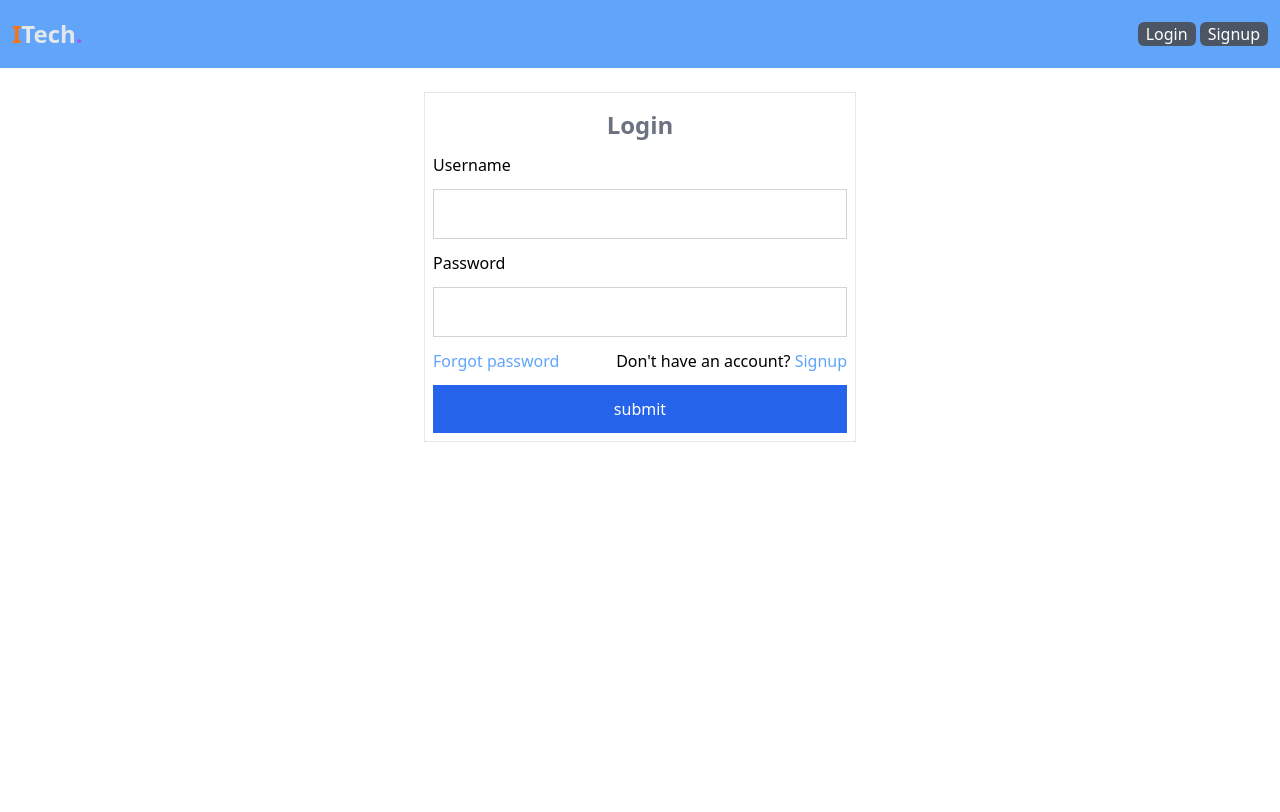
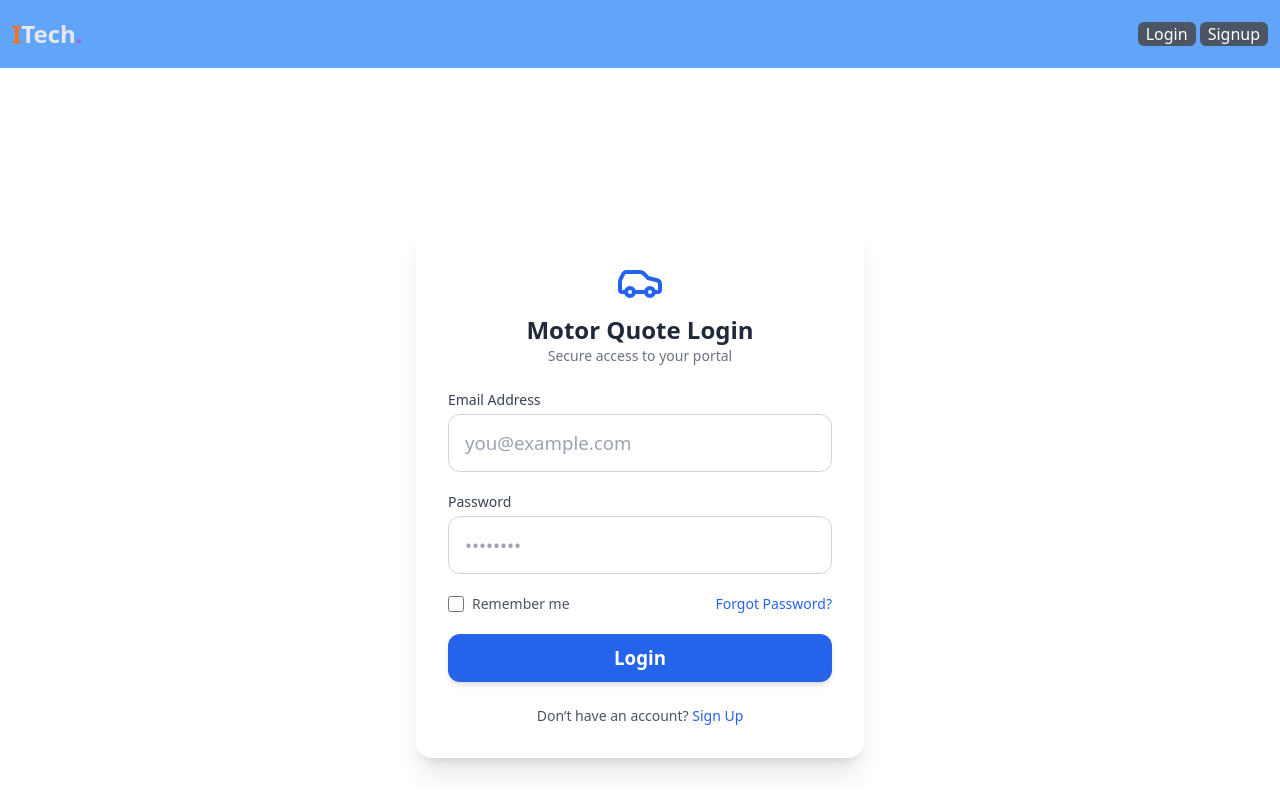
Before and after one commit to chriford-siame/insurtech-ui, a React (Create React App) app: page /login in a window 1280 px wide. Shown: the top 812 px of the page. Built offline with nearby package versions, Linux system fonts and the light colour scheme; no server answers.

Commit message:
Refine the ui

```diff
--- a/src/pages/auth/Login.tsx
+++ b/src/pages/auth/Login.tsx
@@ -1,7 +1,9 @@
 import React, { useState } from 'react'
 import { useAuth } from 'src/hooks/useAuth';
+import { motion } from 'framer-motion'
+import { Car } from 'lucide-react';
 
-function Login() {
+export default function Login() {
     const [username, setUsername] = useState("");
     const [password, setPassword] = useState("");
     const [error, setError] = useState("");
@@ -26,47 +28,142 @@
             setError("Invalid credentials");
         }
     }
+    return (
+        <div className="min-h-screen flex items-center justify-center">
+            <motion.div
+                initial={{ opacity: 0, y: 40 }}
+                animate={{ opacity: 1, y: 0 }}
+                transition={{ duration: 0.6 }}
+                className="w-full max-w-md bg-white rounded-2xl shadow-xl p-8"
+            >
+                <motion.div
+                    initial={{ opacity: 0, scale: 0.9 }}
+                    animate={{ opacity: 1, scale: 1 }}
+                    transition={{ delay: 0.2, duration: 0.5 }}
+                    className="flex flex-col items-center mb-6"
+                >
+                    <Car className="w-12 h-12 text-blue-600 mb-2" />
+                    <h1 className="text-2xl font-bold text-gray-800">
+                        Motor Quote Login
+                    </h1>
+                    <p className="text-gray-500 text-sm">Secure access to your portal</p>
+                </motion.div>
 
-    return (
-        <div className="flex justify-center">
-            <div className=" md:w-[45%] border p-2 lg:md:w-[45%] xl:md:w-[45%] text-2xl">
-                <div className="flex justify-center my-2 w-full">
-                    <p className="text-gray-500 font-bold">Login</p>
-                </div>
-                {/* <hr /> */}
-                <form onSubmit={handleSubmit} className='grid container gap-2 text-[12pt]'>
-                    <label htmlFor="username">Username</label>
+                {/* Form */}
+                <form className="space-y-5" onSubmit={handleSubmit}>
+                    <motion.div
+                        initial={{ opacity: 0, x: -20 }}
+                        animate={{ opacity: 1, x: 0 }}
+                        transition={{ delay: 0.3 }}
+                    >
+                        <label className="block text-sm font-medium text-gray-700">
+                            Email Address
+                        </label>
                         <input
-                        name='username'
-                        id='username'
-                        placeholder=''
                             type="text"
-                        className='border border-gray-300 p-2'
                             onChange={handleUsernameChange}
                             required={true}
-                        maxLength={50} />
+                            placeholder="you@example.com"
+                            className="mt-1 w-full text-[14pt] px-4 py-3 rounded-xl border border-gray-300 focus:outline-none focus:ring-2 focus:ring-blue-500"
+                        />
+                    </motion.div>
 
-                    <label htmlFor="password">Password</label>
+                    <motion.div
+                        initial={{ opacity: 0, x: 20 }}
+                        animate={{ opacity: 1, x: 0 }}
+                        transition={{ delay: 0.4 }}
+                    >
+                        <label className="block text-sm font-medium text-gray-700">
+                            Password
+                        </label>
                         <input
+                            type="password"
                             name='password'
-                        id='password'
-                        placeholder=''
-                        type="password"
-                        className='border border-gray-300 p-2'
                             onChange={handlePasswordChange}
-                        required={true}
+                            placeholder="••••••••"
+                            className="mt-1 w-full text-[14pt] px-4 py-3 rounded-xl border border-gray-300 focus:outline-none focus:ring-2 focus:ring-blue-500"
                         />
-                    <div className="grid gap-1">
-                        <div className='flex justify-between'>
-                            <a href='#' className=' text-blue-400 hover:text-blue-500'>Forgot password</a>
-                            <p>Don't have an account? <a href='/register' className=' text-blue-400 hover:text-blue-500'>Signup</a></p>
-                        </div>
-                    </div>
-                    <button type="submit" className='text-white bg-blue-600 p-2 w-full'>submit</button>
+                    </motion.div>
+
+                    <motion.div
+                        initial={{ opacity: 0 }}
+                        animate={{ opacity: 1 }}
+                        transition={{ delay: 0.5 }}
+                        className="flex items-center justify-between"
+                    >
+                        <label className="flex items-center gap-2 text-sm text-gray-600">
+                            <input type="checkbox" className="rounded border-gray-300 w-4 h-4 cursor-pointer" />
+                            Remember me
+                        </label>
+                        <a href="#" className="text-sm text-blue-600 hover:underline">
+                            Forgot Password?
+                        </a>
+                    </motion.div>
+
+                    <motion.button
+                        whileHover={{ scale: 1.03 }}
+                        whileTap={{ scale: 0.97 }}
+                        transition={{ type: "spring", stiffness: 300 }}
+                        type="submit"
+                        className="w-full text-[14pt] py-2 rounded-xl bg-blue-600 text-white font-semibold shadow-md hover:bg-blue-700 transition"
+                    >
+                        Login
+                    </motion.button>
                 </form>
-            </div>
+
+                <motion.p
+                    initial={{ opacity: 0 }}
+                    animate={{ opacity: 1 }}
+                    transition={{ delay: 0.6 }}
+                    className="mt-6 text-center text-sm text-gray-600"
+                >
+                    Don’t have an account?{" "}
+                    <a href="#" className="text-blue-600 hover:underline font-medium">
+                        Sign Up
+                    </a>
+                </motion.p>
+            </motion.div>
         </div>
     );
 }
 
-export default Login
+// <div className="flex justify-center">
+//     <div className=" md:w-[45%] border p-2 lg:md:w-[45%] xl:md:w-[45%] text-2xl">
+//         <div className="flex justify-center my-2 w-full">
+//             <p className="text-gray-500 font-bold">Login</p>
+//         </div>
+//         {/* <hr /> */}
+//         <form onSubmit={handleSubmit} className='grid container gap-2 text-[12pt]'>
+//             <label htmlFor="username">Username</label>
+//             <input
+//                 name='username'
+//                 id='username'
+//                 placeholder=''
+//                 type="text"
+//                 className='border border-gray-300 p-2'
+//                 onChange={handleUsernameChange}
+//                 required={true}
+//                 maxLength={50} />
+
+//             <label htmlFor="password">Password</label>
+//             <input
+//                 name='password'
+//                 id='password'
+//                 placeholder=''
+//                 type="password"
+//                 className='border border-gray-300 p-2'
+//                 onChange={handlePasswordChange}
+//                 required={true}
+//             />
+//             <div className="grid gap-1">
+//                 <div className='flex justify-between'>
+//                     <a href='#' className=' text-blue-400 hover:text-blue-500'>Forgot password</a>
+//                     <p>Don't have an account? <a href='/register' className=' text-blue-400 hover:text-blue-500'>Signup</a></p>
+//                 </div>
+//             </div>
+//             <button type="submit" className='text-white bg-blue-600 p-2 w-full'>submit</button>
+//         </form>
+//     </div>
+// </div>
+// );
+// }
```
Lines whose indentation alone changed are shown as unchanged.
